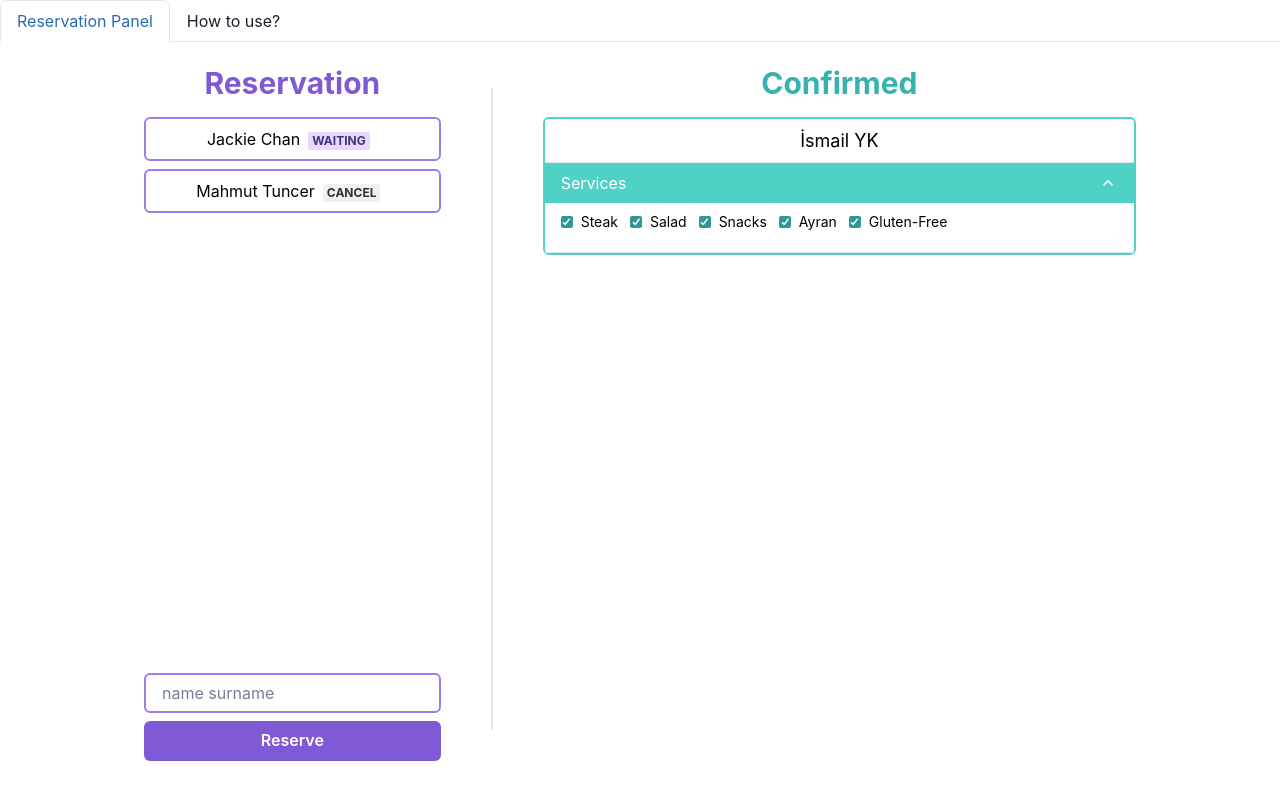
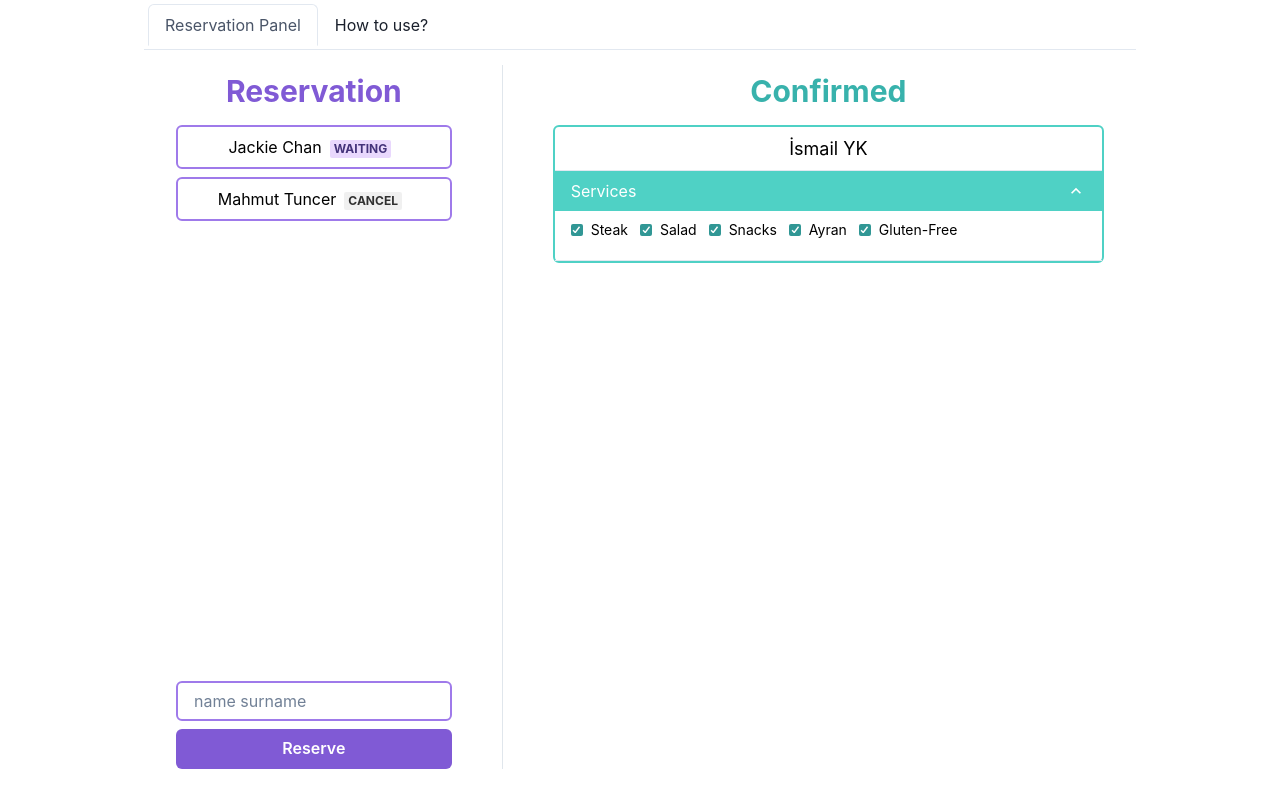
Before and after one commit to aydinfz/react-reservation-app, a React (Vite) app: page / in a window 1280 px wide. Built offline with nearby package versions, Linux system fonts and the light colour scheme.

Commit message:
update style

```diff
--- a/src/App.jsx
+++ b/src/App.jsx
@@ -1,4 +1,3 @@
-import { useState } from "react";
 import { ContainerLayout } from "./components/Container";
 
 function App() {
--- a/src/components/HowSection/index.jsx
+++ b/src/components/HowSection/index.jsx
@@ -4,16 +4,16 @@ import { Text, VStack, Center } from "@chakra-ui/react";
 
 export function HowSection() {
   return (
-    <VStack>
-      <Center maxW="400px" h="80vh" color="white">
-        <Text bg="purple">
-          Lorem ipsum dolor sit amet consectetur adipisicing elit. Nemo sapiente
-          soluta sint aspernatur possimus, pariatur totam illo, perspiciatis
-          quam exercitationem deleniti quibusdam eligendi ipsam repellendus
-          tempore expedita placeat praesentium odio.
-        </Text>
-        <Icons />
-      </Center>
+    <VStack h="88vh" textAlign="center" justify="center">
+      <Text>
+        Lorem ipsum dolor, sit amet consectetur adipisicing elit. Beatae facere voluptates dicta iure architecto vitae reiciendis libero labore, modi molestiae temporibus delectus ut commodi quisquam consequatur. Quae repellendus sed est!
+        Lorem ipsum dolor, sit amet consectetur adipisicing elit. Est, quidem. Hic quia ipsam voluptatibus delectus quidem iste repellat rem commodi, illo dicta temporibus ut eaque deleniti optio tempora modi. Doloribus.
+        Lorem ipsum dolor sit amet consectetur adipisicing elit. Nemo sapiente
+        soluta sint aspernatur possimus, pariatur totam illo, perspiciatis quam
+        exercitationem deleniti quibusdam eligendi ipsam repellendus tempore
+        expedita placeat praesentium odio.
+      </Text>
+      <Icons />
     </VStack>
   );
 }
--- a/src/components/MainSection/index.jsx
+++ b/src/components/MainSection/index.jsx
@@ -5,16 +5,10 @@ import { Confirmed } from "./Confirmed";
 
 export function MainSection() {
   return (
-    <Container maxW="5xl" h="80vh" color="white" >
-      <Flex align="center">
+    <Container maxW="5xl" color="white">
+      <Flex align="center" h="88vh">
         <Reservation />
-        <Divider
-          orientation="vertical"
-          mx="50px"
-          h="80vh"
-          borderWidth={1}
-          borderColor="gray.300"
-        />
+        <Divider orientation="vertical" mx="50px" borderColor="gray.300" />
         <Confirmed />
       </Flex>
     </Container>
--- a/src/components/TabSection/index.jsx
+++ b/src/components/TabSection/index.jsx
@@ -5,26 +5,28 @@ import {
   TabList,
   TabPanels,
   TabPanel,
-
+  Container,
 } from "@chakra-ui/react";
 import { MainSection } from "../MainSection";
 import { HowSection } from "../HowSection";
 
 export function TabSection() {
   return (
-    <Tabs variant="enclosed">
-      <TabList>
+    <Container h="100vh" maxW="container.lg">
+      <Tabs variant="enclosed" colorScheme="gray">
+        <TabList p={1}>
           <Tab>Reservation Panel</Tab>
           <Tab>How to use?</Tab>
         </TabList>
         <TabPanels>
           <TabPanel>
-          <MainSection/>
+            <MainSection />
           </TabPanel>
           <TabPanel>
-         <HowSection/>
+            <HowSection />
           </TabPanel>
         </TabPanels>
       </Tabs>
+    </Container>
   );
 }
```
Lines whose indentation alone changed are shown as unchanged.
